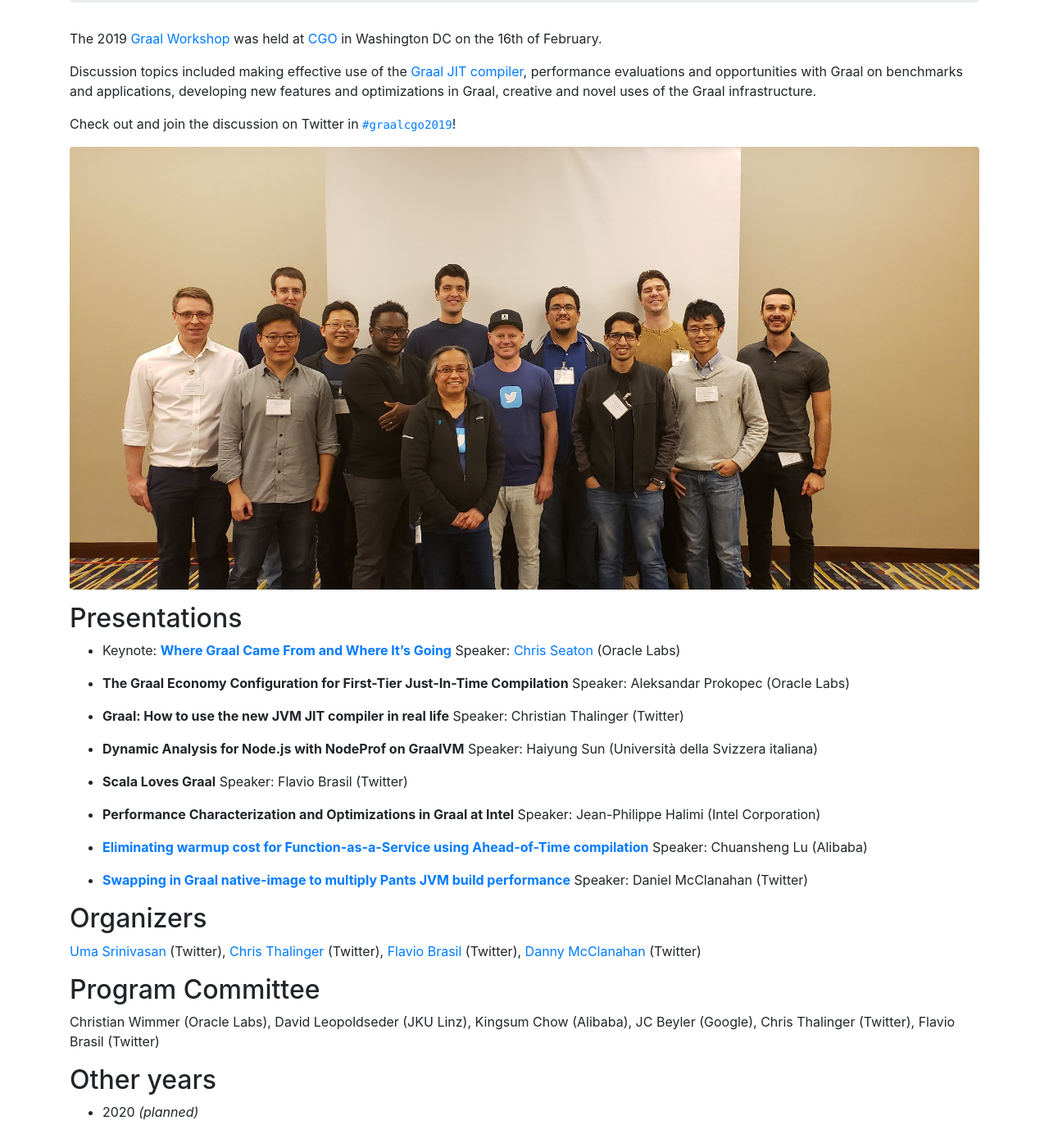
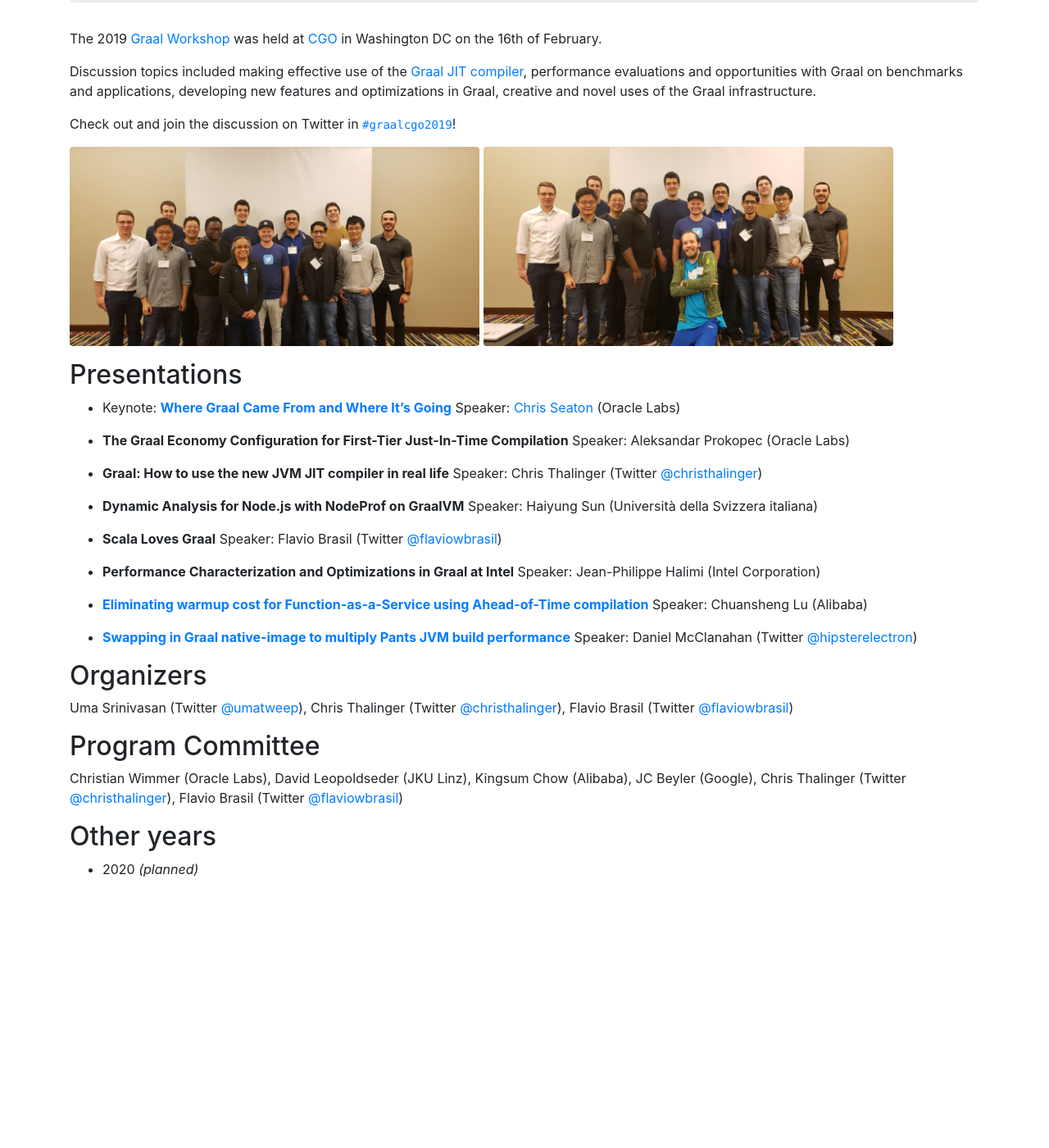
Before and after one commit to graalworkshop/graalworkshop.github.io, a Jekyll site: the page built from 2019/index.md, in a window 1280 px wide and 1400 px high, scrolled down 259 px. Shown: the whole window at 82% size. Built offline with Jekyll 4.4.1, drawn with Linux system fonts in a browser that asks for light colours; after the commit the page ends 1363 px from its top, so only the background shows below that.

Commit message:
add both group images, and add handles everywhere

```diff
--- a/2019/index.md
+++ b/2019/index.md
@@ -14,7 +14,10 @@ infrastructure.
 
 Check out and join the discussion on Twitter in [`#graalcgo2019`](https://twitter.com/search?q=%23graalcgo2019&src=typd)!
 
-<img src="group.jpeg" class="rounded img-fluid">
+<p float="left">
+<img src="group.jpeg" class="rounded img-fluid" width="500" />
+<img src="group2.jpeg" class="rounded img-fluid" width="500" />
+</p>
 
 ## Presentations
 
@@ -22,24 +25,23 @@ Check out and join the discussion on Twitter in [`#graalcgo2019`](https://twitte
 
 * **The Graal Economy Configuration for First-Tier Just-In-Time Compilation** Speaker: Aleksandar Prokopec (Oracle Labs)
 
-* **Graal: How to use the new JVM JIT compiler in real life** Speaker: Christian Thalinger (Twitter)
+* **Graal: How to use the new JVM JIT compiler in real life** Speaker: Chris Thalinger (Twitter [@christhalinger](https://twitter.com/christhalinger))
 
 * **Dynamic Analysis for Node.js with NodeProf on GraalVM** Speaker: Haiyung Sun (Università della Svizzera italiana)
 
-* **Scala Loves Graal** Speaker: Flavio Brasil (Twitter)
+* **Scala Loves Graal** Speaker: Flavio Brasil (Twitter [@flaviowbrasil](https://twitter.com/flaviowbrasil))
 
 * **Performance Characterization and Optimizations in Graal at Intel** Speaker: Jean-Philippe Halimi (Intel Corporation)
 
 * **[Eliminating warmup cost for Function-as-a-Service using Ahead-of-Time compilation](FaaS-and-Dynamic-AOT.pdf)** Speaker: Chuansheng Lu (Alibaba)
 
-* **[Swapping in Graal native-image to multiply Pants JVM build performance](graal-pants-native-image.pdf)** Speaker: Daniel McClanahan (Twitter)
+* **[Swapping in Graal native-image to multiply Pants JVM build performance](graal-pants-native-image.pdf)** Speaker: Daniel McClanahan (Twitter [@hipsterelectron](https://twitter.com/hipsterelectron))
 
 ## Organizers
 
-[Uma Srinivasan](https://twitter.com/umatweep) (Twitter),
-[Chris Thalinger](https://twitter.com/christhalinger) (Twitter),
-[Flavio Brasil](https://twitter.com/flaviowbrasil) (Twitter),
-[Danny McClanahan](https://twitter.com/hipsterelectron) (Twitter)
+Uma Srinivasan (Twitter [@umatweep](https://twitter.com/umatweep)),
+Chris Thalinger (Twitter [@christhalinger](https://twitter.com/christhalinger)),
+Flavio Brasil (Twitter [@flaviowbrasil](https://twitter.com/flaviowbrasil))
 
 ## Program Committee
 
@@ -47,8 +49,8 @@ Christian Wimmer (Oracle Labs),
 David Leopoldseder (JKU Linz),
 Kingsum Chow (Alibaba),
 JC Beyler (Google),
-Chris Thalinger (Twitter),
-Flavio Brasil (Twitter)
+Chris Thalinger (Twitter [@christhalinger](https://twitter.com/christhalinger)),
+Flavio Brasil (Twitter [@flaviowbrasil](https://twitter.com/flaviowbrasil))
 
 ## Other years
 
```
Also changed, not shown: 2019/group2.jpeg (added).
